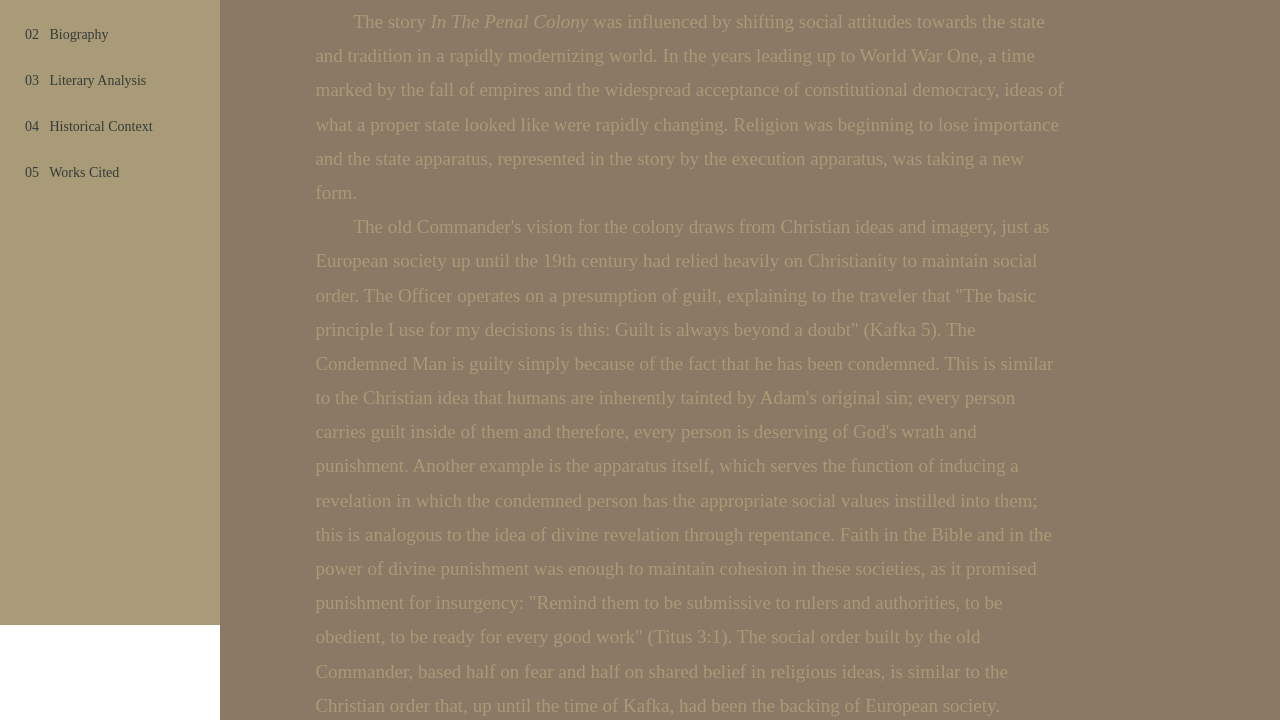
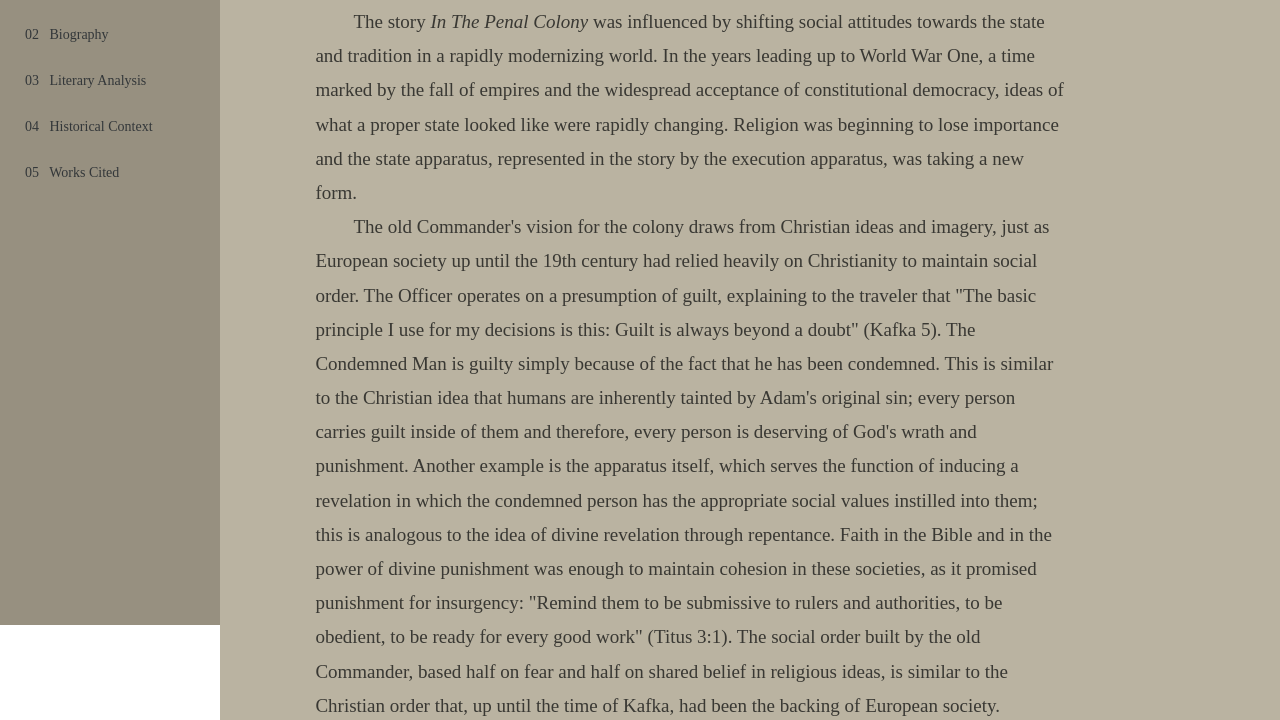
Before and after one commit to Cinar-D3V/Zeitgeist, a plain HTML site: page historical/index.html in a window 1280 px wide. Shown: the part 175-895 px from the top of the page. Drawn offline with Linux system fonts and the light colour scheme.

Commit message:
color update to historical

```diff
--- a/historical/index.html
+++ b/historical/index.html
@@ -6,11 +6,11 @@
       <link rel="stylesheet" href="../style.css">
       <style>
         nav {
-            background-color: #A99A78;
-            color: #343C36;
+            background-color: rgb(151, 144, 128);
+            color: #393833;
         }
         nav a {
-            color: #343C36;
+            color: #333739;
         }
       </style>
     </head>
--- a/style.css
+++ b/style.css
@@ -124,8 +124,8 @@ section p {
 /* hist context page */
 
 #historical {
-    background-color: #8C7965;
-    color: #A99A78;
+    background-color: rgb(186, 179, 161);
+    color: #393833;
 }
 
 /* works cited */
```
